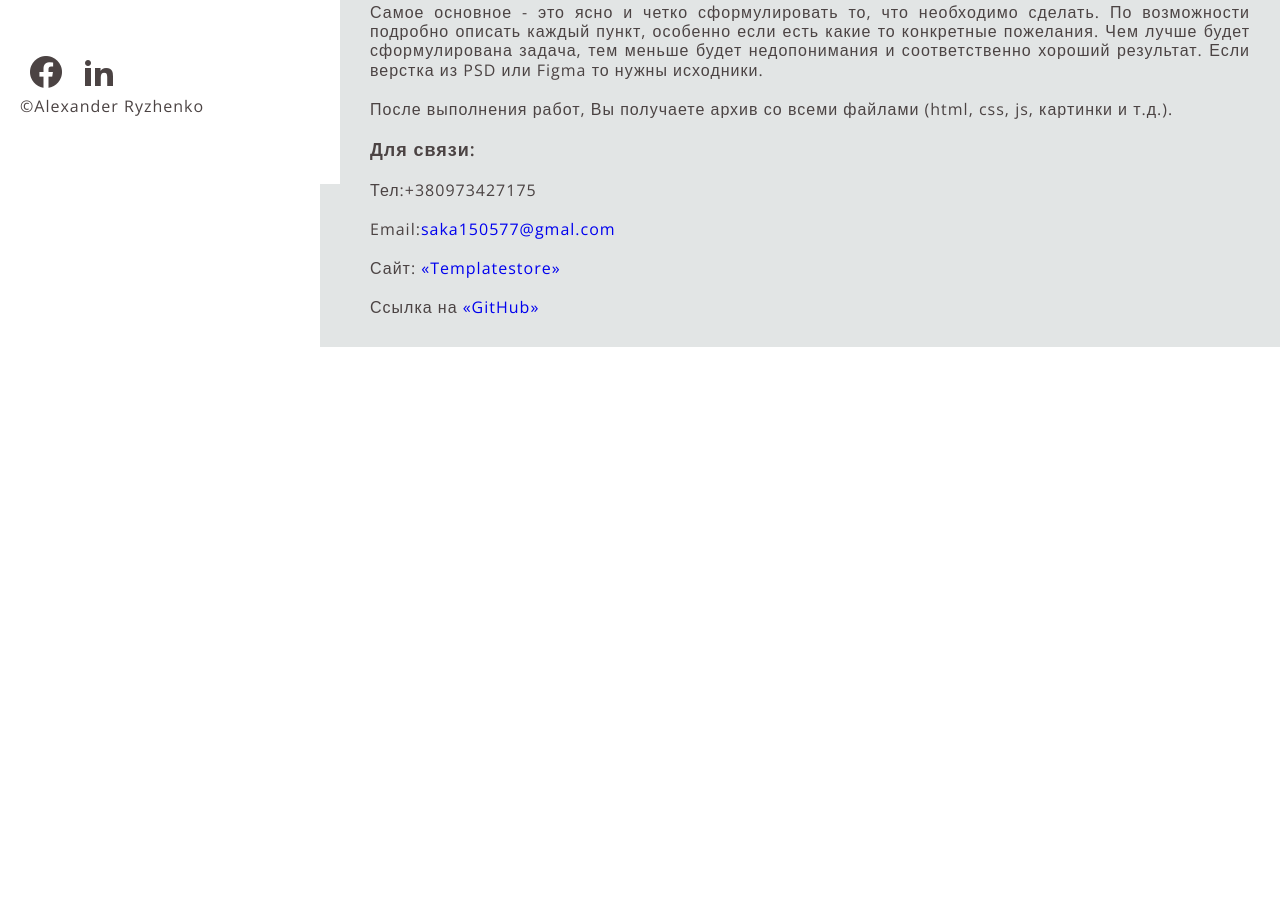
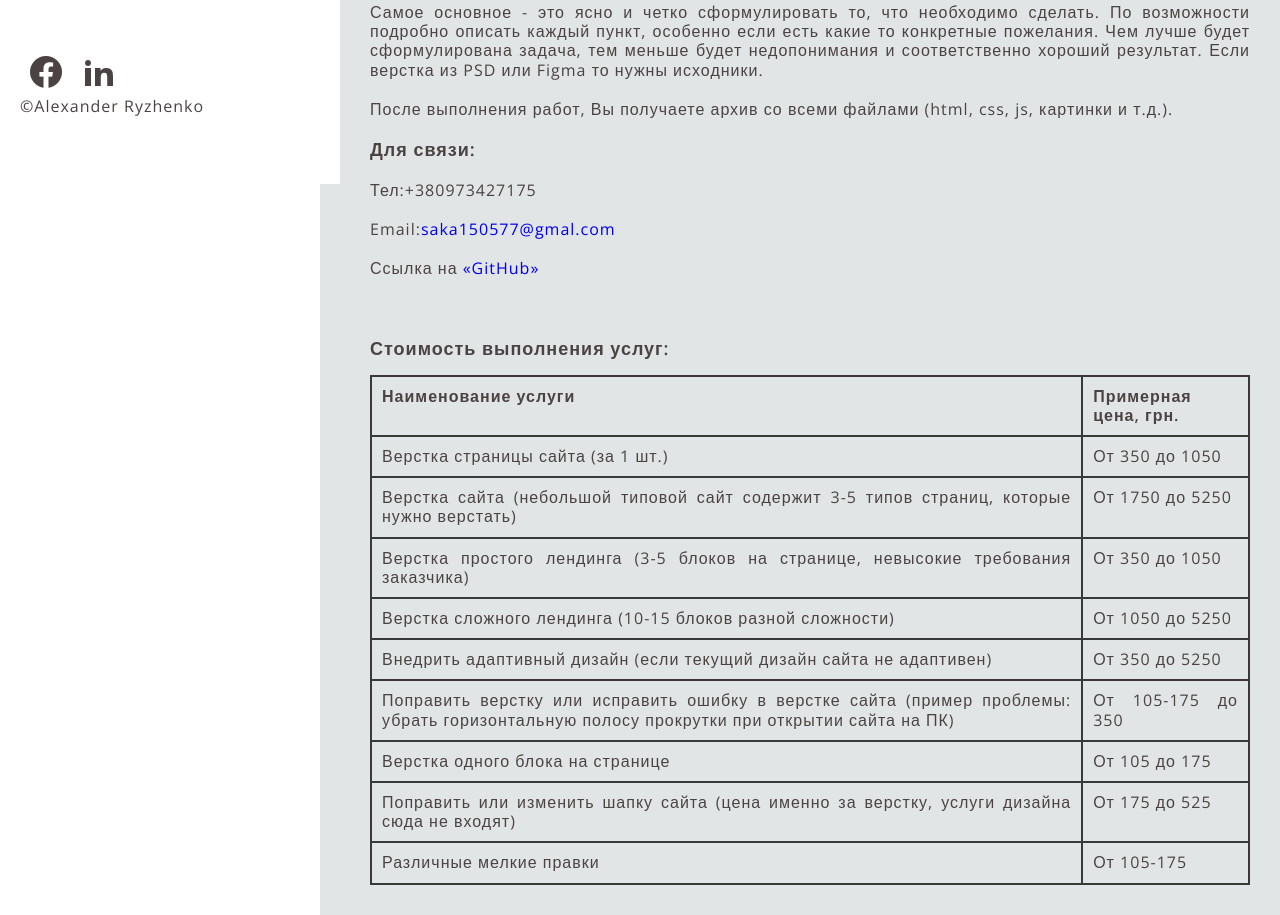
Before and after one commit to rigenko/portfolio-alexander-ryzhenko, a plain HTML site: page contact.html in a window 1280 px wide. Shown: the part 656-1571 px from the top of the page. Before the commit the page ends 1003 px from the top, so only its background shows below. Drawn offline with nearby package versions, Linux system fonts and the light colour scheme.

Commit message:
Заливка проекта в репозиторий

```diff
--- a/contact.html
+++ b/contact.html
@@ -47,7 +47,7 @@
             <p><span>Навыки:</span></p>
             <p>HTML5, CSS3, JS(базовый).</p>
             <p>Адаптивная верстка.</p>
-            <p>ИАдаптивная графика (Оптимизация графики).</p>
+            <p>Адаптивная графика (Оптимизация графики).</p>
             <p>Семантическая разметка.</p>
             <p>Доступность пользовательских интерфейсов.</p>
             <p>Интеграция сайтов на систему управления WordPress.</p>
@@ -67,8 +67,54 @@
             <p><span>Для связи:</span></p>
             <p>Тел:+380973427175</p>
             <p>Email:<a href="mailto:saka150577@gmal.com">saka150577@gmal.com</a></p>
-            <p>Сайт:<a href="https://werstka-saita.co.ua"> «Templatestore»</a></p>
             <p>Ссылка на <a href="https://github.com/rigenko"> «GitHub»</a></p>
+          </div>
+          <div class="contakt-table">
+            <p><span>Стоимость выполнения услуг:</span></p>
+            <table>
+              <tr>
+                <td class="contakt-table__bold">Наименование услуги</td>
+                <td class="contakt-table__bold">Примерная цена, грн.</td>
+              </tr>
+              <tr>
+                <td>Верстка страницы сайта (за 1 шт.)</td>
+                <td>От 350 до 1050</td>
+              </tr>
+              <tr>
+                <td>Верстка сайта (небольшой типовой сайт содержит 3-5 типов страниц, которые нужно верстать)</td>
+                <td>От 1750 до 5250</td>
+              </tr>
+              <tr>
+                <td>Верстка простого лендинга (3-5 блоков на странице, невысокие требования заказчика)</td>
+                <td>От 350 до 1050</td>
+              </tr>
+              <tr>
+                <td>Верстка сложного лендинга (10-15 блоков разной сложности)</td>
+                <td>От 1050 до 5250</td>
+              </tr>
+              <tr>
+                <td>Внедрить адаптивный дизайн (если текущий дизайн сайта не адаптивен)</td>
+                <td>От 350 до 5250</td>
+              </tr>
+              <tr>
+                <td>Поправить верстку или исправить ошибку в верстке сайта
+                  (пример проблемы: убрать горизонтальную полосу прокрутки при открытии сайта на ПК)
+                </td>
+                <td>От 105-175 до 350</td>
+              </tr>
+              <tr>
+                <td>Верстка одного блока на странице</td>
+                <td>От 105 до 175</td>
+              </tr>
+              <tr>
+                <td>Поправить или изменить шапку сайта (цена именно за верстку, услуги дизайна сюда не входят)</td>
+                <td>От 175 до 525 </td>
+              </tr>
+              <tr>
+                <td>Различные мелкие правки</td>
+                <td>От 105-175</td>
+              </tr>
+            </table>
           </div>
         </div>
       </div>
--- a/css/_contakt.scss
+++ b/css/_contakt.scss
@@ -7,15 +7,17 @@
   max-width: 185px;
   max-height: 226px;
   border-radius: 5px;
-  box-shadow: 8px 13px 7px rgba(0, 0, 0, 0.3);
+  box-shadow: 4px 7px 4px rgba(0, 0, 0, 0.3);
   float: left;
   margin: 15px;
 }
 .contakt-description,
-.podrobno-description{
+.podrobno-description,
+.contakt-table{
   padding: 20px;
   color: $color-txt-block;
-  p{
+  p,
+  td{
     margin-top: 20px;
     line-height: 1.2;
     text-align: justify;
@@ -24,5 +26,20 @@
     font-size: 18px;
     line-height: 1.2;
     font-weight: 700;
+
+  }
+  table,
+  tr,
+  td{
+    border: 2px solid rgb(58, 57, 57);
+  }
+  td{
+    padding: 10px;
   }
 }
+table{
+  margin-top: 15px;
+}
+.contakt-table__bold{
+  font-weight: 700;
+}
```
Also changed, not shown: index.html (+1 -3 lines), css/main.css, 1 other file.
